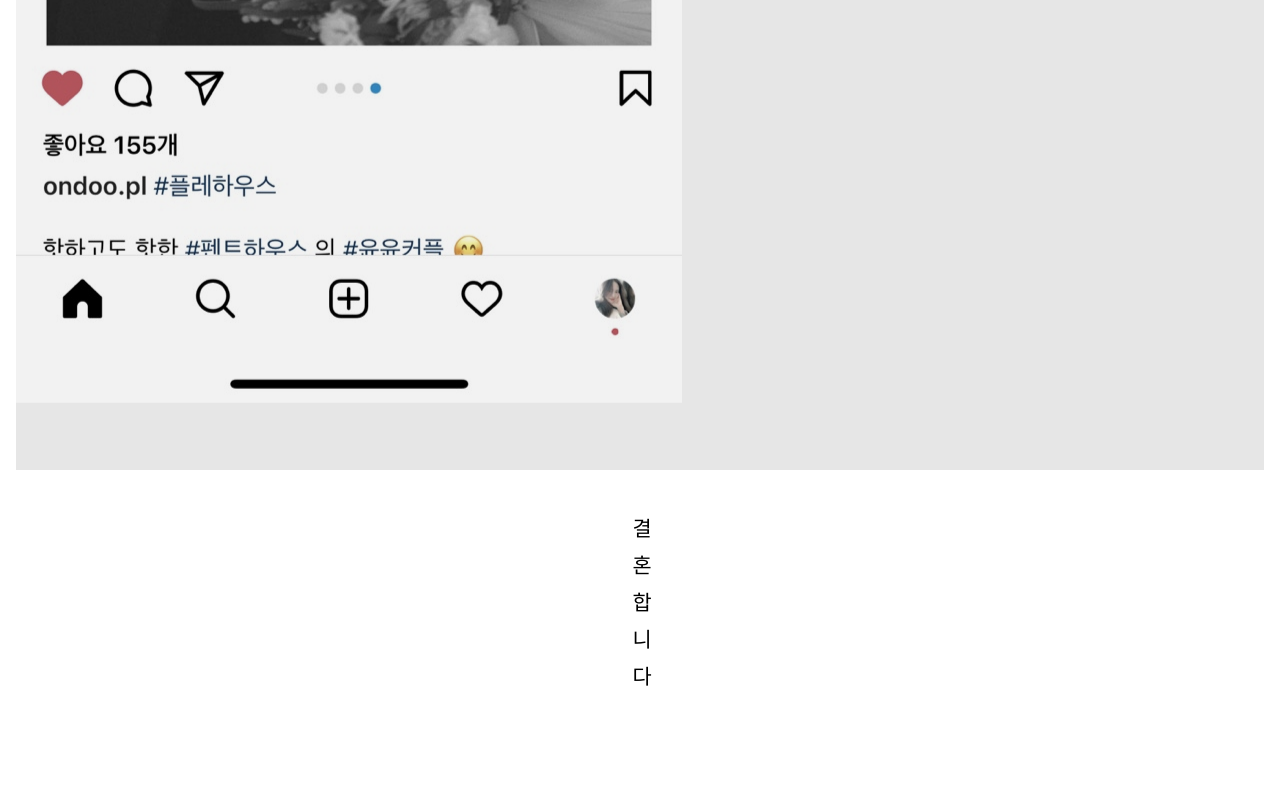
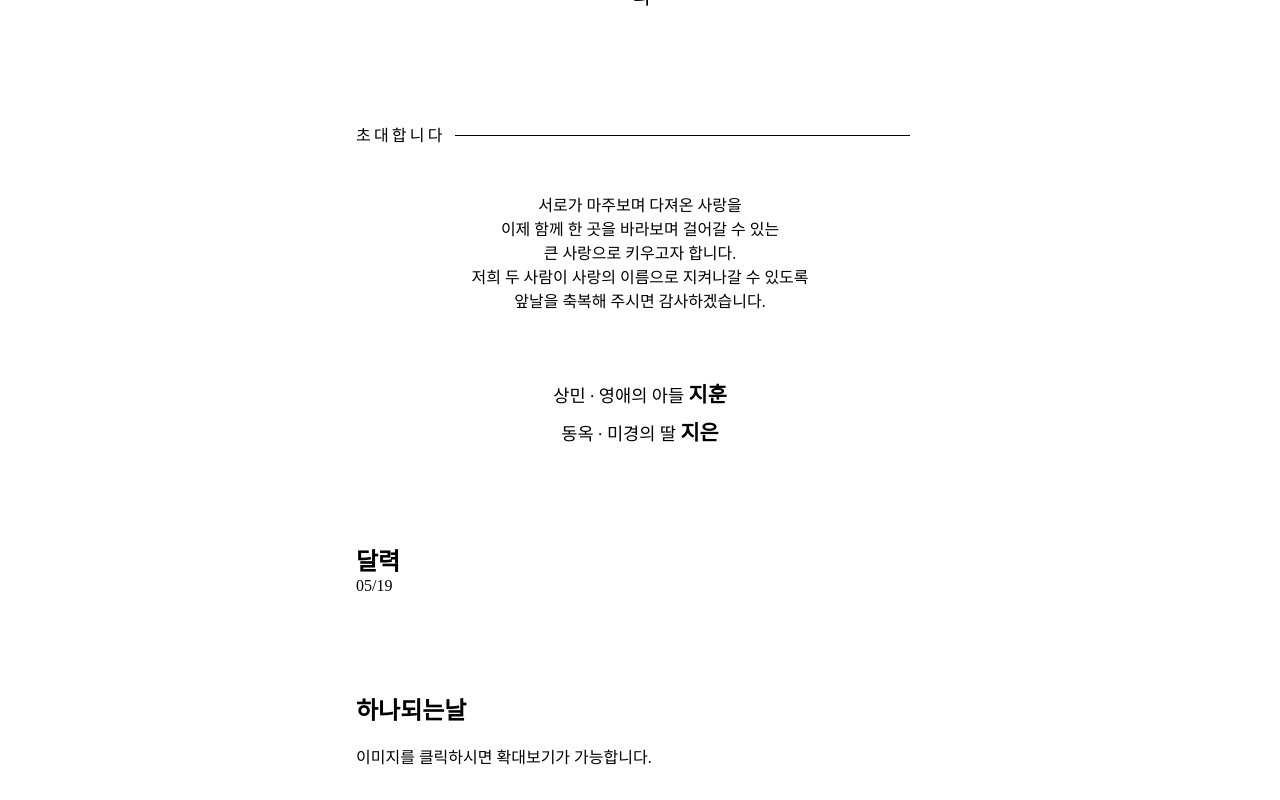
Before and after one commit to JOANNASHIN/react-rnd, a Next.js app: page /invitation in a window 1280 px wide. Shown: the part 960-1760 px from the top of the page. Built offline with nearby package versions, Linux system fonts and the light colour scheme; a web font is replaced by a local one.

Commit message:
초대장CSS

```diff
--- a/src/pages/invitation.tsx
+++ b/src/pages/invitation.tsx
@@ -63,10 +63,10 @@ export default function Home() {
 
           <div className={invitationStyles.who}>
             <p>
-              <em>상민</em> ∙ <em>영애</em>의 장남 <b>지훈</b>
+              <em>상민</em> ∙ <em>영애</em>의 아들 <b>지훈</b>
             </p>
             <p>
-              <em>동옥</em> ∙ <em>미경</em>의 장녀 <b>지은</b>
+              <em>동옥</em> ∙ <em>미경</em>의 딸 <b>지은</b>
             </p>
           </div>
         </section>
--- a/src/styles/invitation.module.css
+++ b/src/styles/invitation.module.css
@@ -1,4 +1,7 @@
 .invitation {
+    display: block;
+    max-width: 600px;
+    margin: 0 auto;
     padding: 1rem;
     /* font-family: 'Nanum Myeongjo', serif; */
     font-family: 'Gowun Batang', serif;
@@ -97,15 +100,17 @@
 .invite {
 
 }
+
 .inviteTitle {
-    font-weight: 600;
+    font-size: 1rem;
+    font-weight: 400;
     letter-spacing: 0.2rem;
 }
 
 .inviteTitle:after {
     content: '';
     display: inline-block;
-    width: 10rem;
+    width: 80%;
     height: 1px;
     margin: 0 0.6rem 0.2rem;
     vertical-align: middle;
@@ -114,14 +119,15 @@
 }
 
 .inviteText {
-    padding: 1rem 0;
+    padding: 3rem 0;
     font-size: 1rem;
+    text-align: center;
     line-height: 1.5;
 }
 
 .who {
     display: block;
-    margin: 2.5rem auto;
+    margin: 1rem auto;
     /* margin: 6rem auto; */
     font-size: 1.1rem;
     /* border: 1px dotted #ddd;
```
